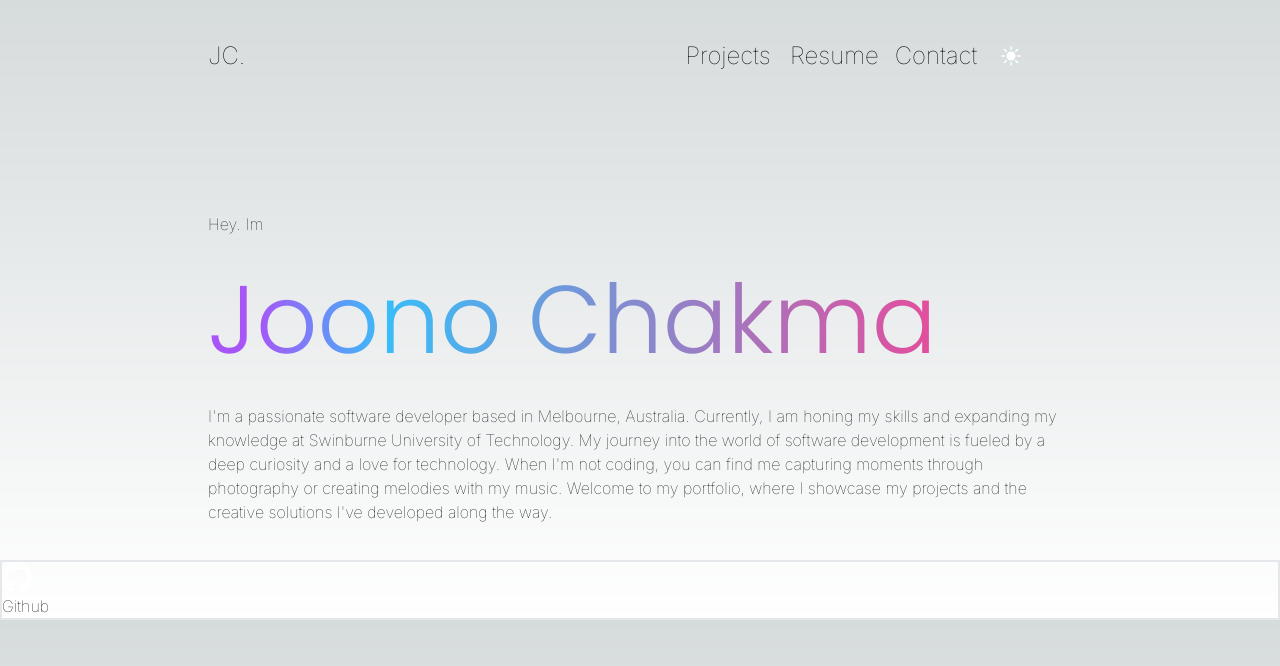
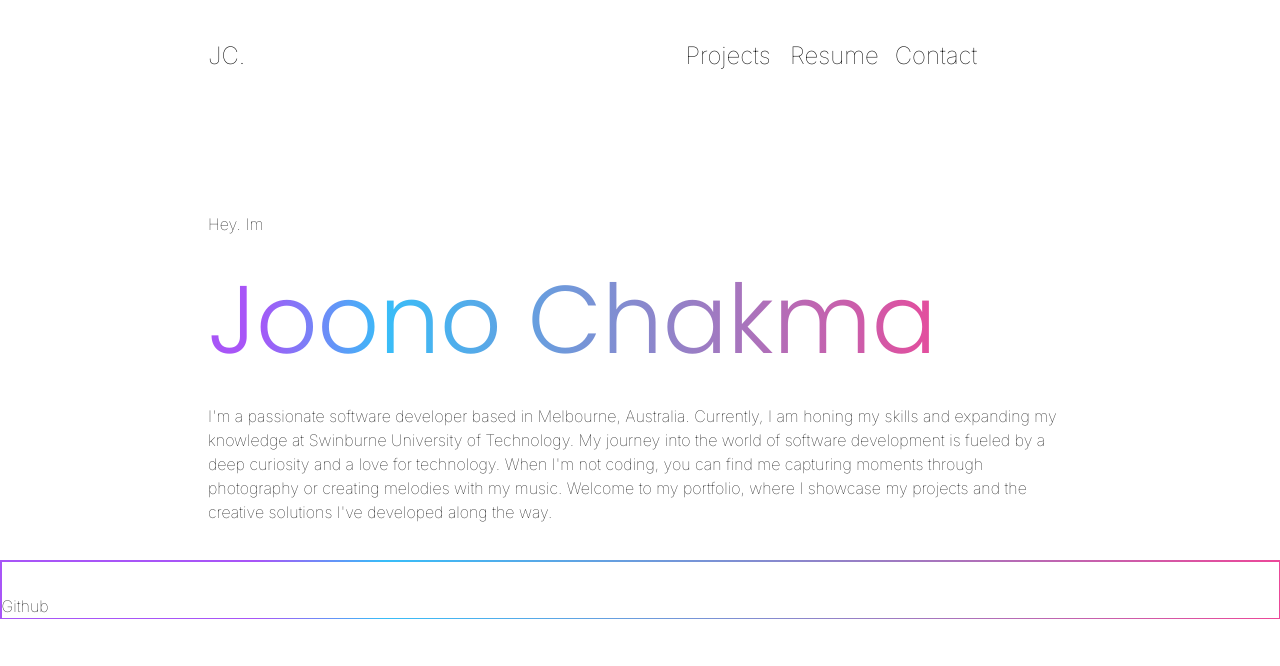
Before and after one commit to joonochakma/personal-portfolio, a Next.js app: page / in a window 1280 px wide. Shown: the top 666 px of the page. Built offline with nearby package versions, Linux system fonts and the light colour scheme.

Commit message:
fix the border colour

```diff
--- a/package.json
+++ b/package.json
@@ -21,6 +21,7 @@
     "@types/node": "^20",
     "@types/react": "^18",
     "@types/react-dom": "^18",
+    "classnames": "^2.5.1",
     "eslint": "^8",
     "eslint-config-next": "14.2.3",
     "postcss": "^8",
--- a/src/app/github.tsx
+++ b/src/app/github.tsx
@@ -1,11 +1,17 @@
-import GithubIcon from './icons/githubIcon';
+import cn from 'classnames';
+import GithubIcon from './icons/github-Icon';
 
 function Github() {
+  const githubIconColour = cn({ white: true, black: false });
+  console.log(githubIconColour);
   return (
-    <div className=" flex flex-1 border-solid border-2 ">
-      <a href="https://github.com/joonochakma" aria-label="Go to GitHub">
-        <GithubIcon colour="white" />
-
+    <div className="bg-gradient-to-r from-purple-500 from-20% via-sky-400 via-30% to-pink-500 flex flex-1 p-[1.5px]">
+      <a
+        className="dark:bg-black bg-white h-full w-full "
+        href="https://github.com/joonochakma"
+        aria-label="Go to GitHub"
+      >
+        <GithubIcon colour={githubIconColour} />
         <h1 className="font-thin font-Inter">Github</h1>
       </a>
     </div>
--- a/src/app/globals.css
+++ b/src/app/globals.css
@@ -8,19 +8,19 @@
 @tailwind components;
 @tailwind utilities;
 
-:root {
+/* :root {
   --foreground-rgb: 0, 0, 0;
   --background-start-rgb: 214, 219, 220;
   --background-end-rgb: 255, 255, 255;
-}
+} */
 
-@media (prefers-color-scheme: dark) {
+/* @media (prefers-color-scheme: dark) {
   :root {
     --foreground-rgb: 255, 255, 255;
     --background-start-rgb: 0, 0, 0;
     --background-end-rgb: 0, 0, 0;
   }
-}
+} */
 
 body {
   color: rgb(var(--foreground-rgb));
--- a/src/app/header.tsx
+++ b/src/app/header.tsx
@@ -3,7 +3,7 @@ import Navlinks from './navlinks';
 function Header() {
   return (
     <div className="font-Inter font-thin flex text-2xl py-10 mb-16">
-      <h1 className="font-Inter flex-1 pl-52">JC.</h1>
+      <h1 className="font-Inter flex-1 pl-52 ">JC.</h1>
       <Navlinks />
     </div>
   );
--- a/src/app/layout.tsx
+++ b/src/app/layout.tsx
@@ -16,7 +16,9 @@ export default function RootLayout({
 }>) {
   return (
     <html lang="en">
-      <body className={inter.className}>{children}</body>
+      <body className="dark:bg-black bg-white dark:text-white text-black">
+        {children}
+      </body>
     </html>
   );
 }
--- a/src/app/navlinks.tsx
+++ b/src/app/navlinks.tsx
@@ -1,5 +1,5 @@
 import Link from 'next/link';
-import LightIcon from './icons/lightIcon';
+import LightIcon from './icons/light-Icon';
 
 export default function Navlinks() {
   return (
```
Also changed, not shown: src/app/icons/github-Icon.tsx (renamed from src/app/icons/githubIcon.tsx), src/app/icons/light-Icon.tsx (renamed from src/app/icons/lightIcon.tsx), 1 other file (tests, documents, lock files or other folders).
